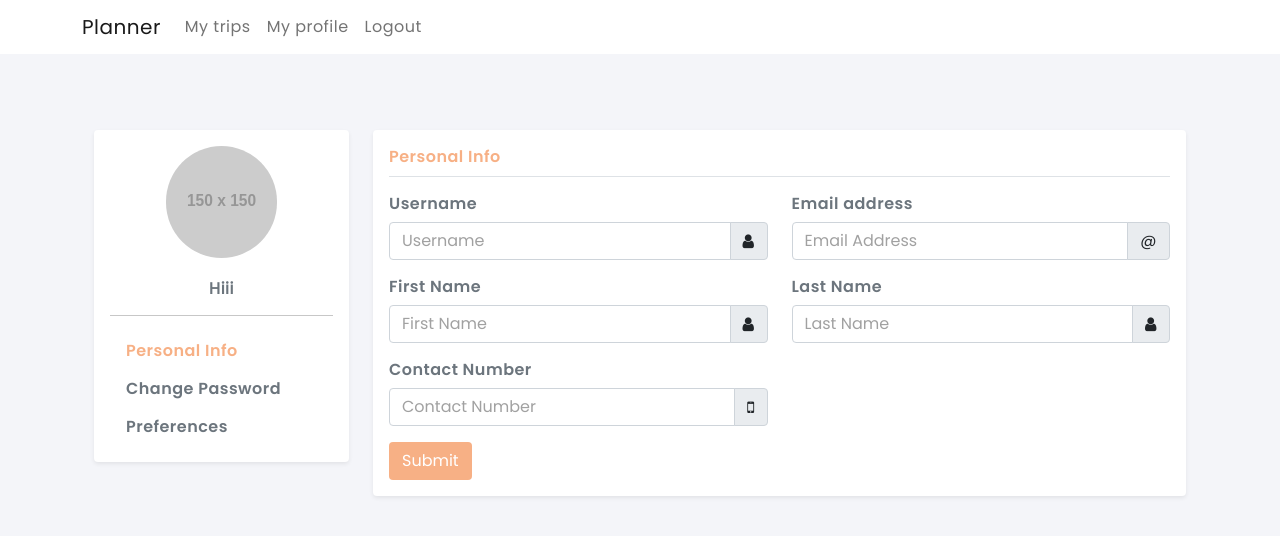
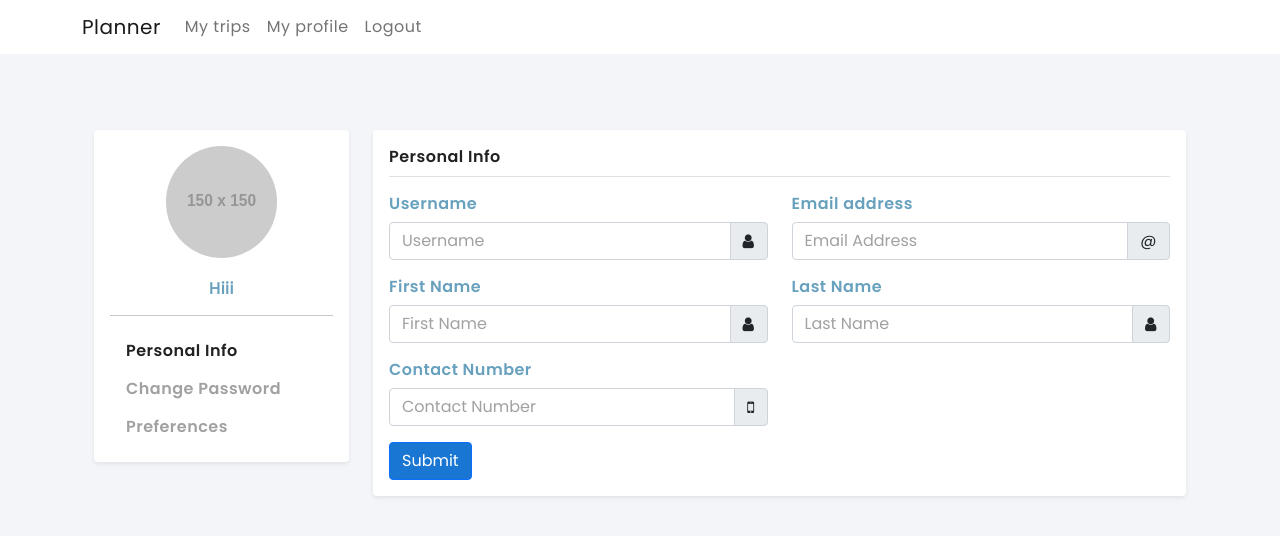
Before and after one commit to shaynesoh/sctp-travel-app, a React (Create React App) app in the folder client/: page /profile in a window 1280 px wide. Shown: the top 536 px of the page. Built offline with nearby package versions, Linux system fonts and the light colour scheme; the HTML template or start-up script is replaced by a standard one.

Commit message:
merge frim main

```diff
--- a/client/public/index.html
+++ b/client/public/index.html
@@ -5,7 +5,7 @@
         <meta name="viewport" content="width=device-width, initial-scale=1, shrink-to-fit=no" />
         <meta name="description" content="" />
         <meta name="author" content="" />
-        <title>React Bootstrap Starter Admin Theme</title>
+        <title>Travel Itinerary Planner</title>
         <!-- Favicon-->
         <link rel="icon" type="image/x-icon" href="favicon.ico" />
         <!-- Core theme CSS (includes Bootstrap)-->
--- a/client/src/assets/css/app.css
+++ b/client/src/assets/css/app.css
@@ -334,7 +334,7 @@ ul ul a {
 
 .form-label {
   font-family: var(--default-font-semibold);
-  color: var(--bs-gray);
+  color: var(--blue-grey);
 }
 
 input::placeholder{
@@ -389,14 +389,14 @@ button{
 }
 
 .btn-default {
-  background-color: var(--secondary-color) !important;
+  background-color: var(--black) !important;
   color: var(--white);
 }
 
 .btn-default:hover,
 .btn-default:active,
 .btn-default:focus {
-  background-color: var(--secondary-color-dark) !important;
+  background-color: var(--black-dark) !important;
   color: var(--white);
 }
 
@@ -407,7 +407,7 @@ button{
 }
 
 .bg-body h6{
-  color: var(--secondary-color);
+  color: var(--black);
 }
 
 .text-default {
@@ -415,7 +415,7 @@ button{
 }
 
 .text-secondary {
-  color: var(--secondary-color);
+  color: var(--black);
 }
 
 .modal.right.fade.in .modal-dialog {
@@ -459,3 +459,7 @@ button{
   transform: translateY(-50%);
   display: inline-block;
 }
+
+.tripname {
+  color: var(--blue-grey);
+}
--- a/client/src/assets/css/colors.css
+++ b/client/src/assets/css/colors.css
@@ -7,7 +7,7 @@
     --secondary-color: #f7b085;
     --secondary-color-dark: #f29377;
     --logo-second-color: var(--secondary-color);
-    --blue-grey: #37474F;
+    --blue-grey: #68a1be;
     --light-grey: #f4f5f9;
     --white: #fff;
     --grey: #a1a1a1;
--- a/client/src/assets/css/profile.css
+++ b/client/src/assets/css/profile.css
@@ -21,7 +21,7 @@
   }
 
   .profile-usertitle-name {
-    color: var(--bs-gray);
+    color: var(--blue-grey);
     font-size: 16px;
     font-weight: 600;
     margin-bottom: 7px;
@@ -160,7 +160,7 @@
 
   .profile .list-group-item {
     border: transparent !important;
-    color: var(--bs-gray);
+    color: var(--grey);
     font-family: var(--default-font-semibold);
     font-weight: normal;
   }
@@ -171,14 +171,14 @@
 
   .profile .list-group-item.active {
     z-index: 2;
-    color: var(--secondary-color);
+    color: var(--black);
     background-color: transparent !important;
     border-color: transparent !important;
 }
 
 .profile .list-group-item-action:hover, .list-group-item-action:focus {
   z-index: 1;
-  color: var(--secondary-color);
+  color: var(--black);
   text-decoration: none;
   background-color: transparent !important;
 }
--- a/client/src/components/DailyItinerary.js
+++ b/client/src/components/DailyItinerary.js
@@ -1,6 +1,7 @@
 import { Card, Button, CardGroup } from "react-bootstrap";
 import { useState } from "react";
 import ItemCard from "./ItemCard";
+
 function DailyItinerary({
   dayNumber,
   name,
@@ -38,5 +39,4 @@ function DailyItinerary({
     </Card>
   );
 }
-
 export default DailyItinerary;
--- a/client/src/components/ItemCard.js
+++ b/client/src/components/ItemCard.js
@@ -19,7 +19,7 @@ function ItemCard({ item, altText }) {
           <div className="h-100 container d-flex rounded justify-content-center align-items-center border border-primary">
             <div className="align-items-center text-center ">
               {altText}
-              <h2 class="bi bi-plus-lg"></h2>
+              <h2 className="bi bi-plus-lg"></h2>
             </div>
           </div>
         </a>
@@ -45,9 +45,9 @@ function ItemCard({ item, altText }) {
             </p>
           </Card.ImgOverlay>
           {showButtons && (
-            <div className="position-absolute bottom-0 end-0 m-2">
+            <div className="position-absolute bottom-0 end-0 m-2 d-flex justify-content-end align-items-center w-100">
               <button
-                className="btn  btn-primary me-2 rounded-circle bi bi-pencil-fill"
+                className="btn btn-primary me-2 rounded-circle bi bi-pencil-fill"
                 style={{ height: "3rem", width: "3rem" }}
               />
               <button
--- a/client/src/pages/TripDetails.js
+++ b/client/src/pages/TripDetails.js
@@ -77,6 +77,7 @@ function TripDetails() {
               {days.map((day) => (
                 <DailyItinerary
                   dayNumber={day?.dayNumber}
+                  key={day?.dayNumber}
                   {...day?.itineraryItem}
                 />
               ))}
--- a/client/src/pages/TripsOverview.js
+++ b/client/src/pages/TripsOverview.js
@@ -88,6 +88,18 @@ function TripsOverview() {
           <h1>My Trips</h1>
         </div>
         <div className="row">
+          {tripList.length == 0 ? (
+          <h3 className="text-center mb-3">You have no trips planned, create one below!</h3>) : (
+            tripList.map((trip, index) => (
+              <TripList
+                {...trip}
+                key={index}
+                index={trip.index}
+                setTripList={setTripList}
+                deleteTrip={deleteTrip}
+              />
+            ))
+          )}
           {tripList.map((trip, index) => (
             <TripList
               key={index}
--- a/client/src/pages/profile/ProfilePage.js
+++ b/client/src/pages/profile/ProfilePage.js
@@ -57,7 +57,7 @@ class ProfilePage extends React.Component {
                                 </div>
                             </div>
 
-                            <button type="submit" className="btn btn-default">Submit</button>
+                            <button type="submit" className="btn btn-primary">Submit</button>
                         </form>
                 </div>
 
```
Also changed, not shown: 1 other file (tests, documents, lock files or other folders).
